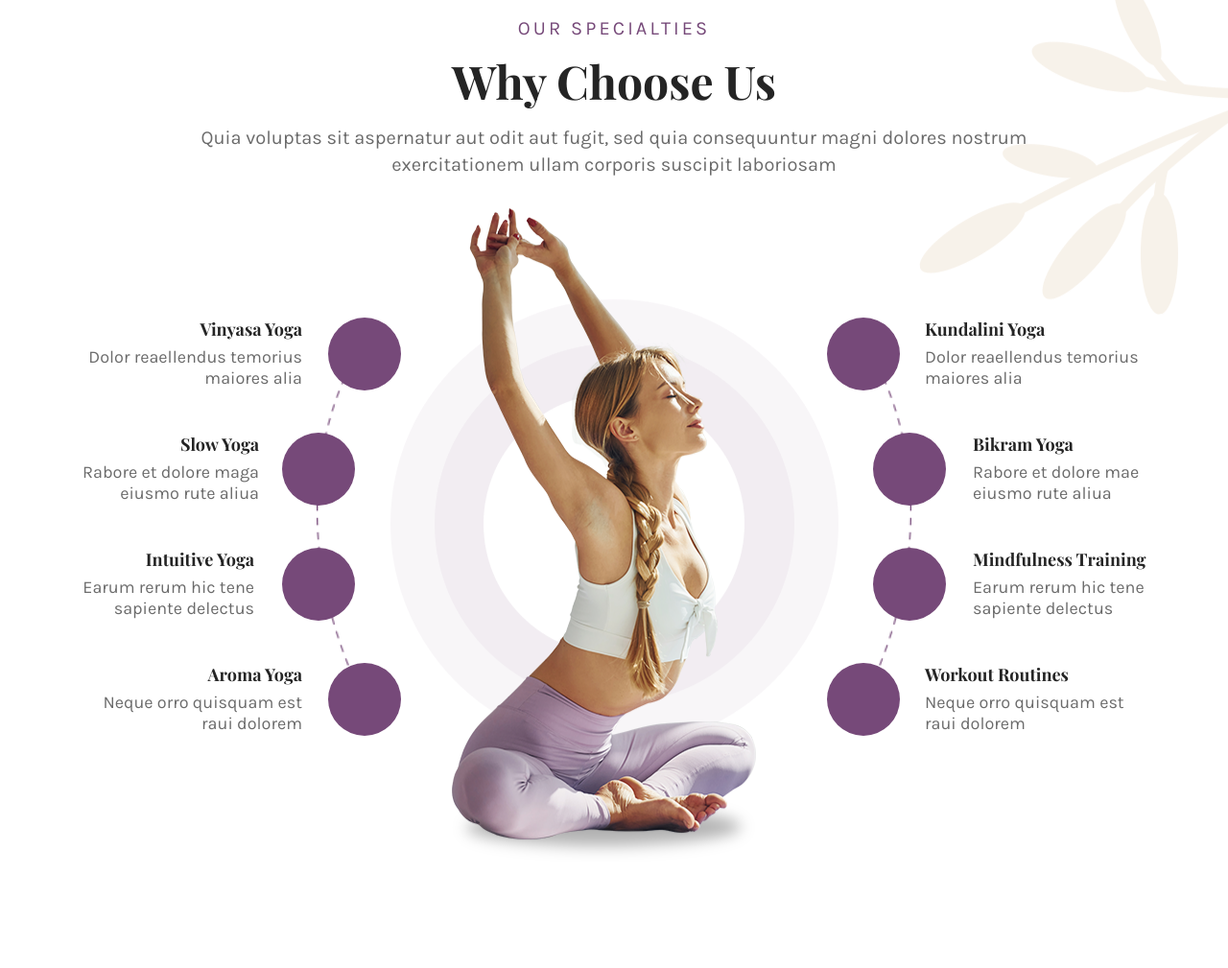
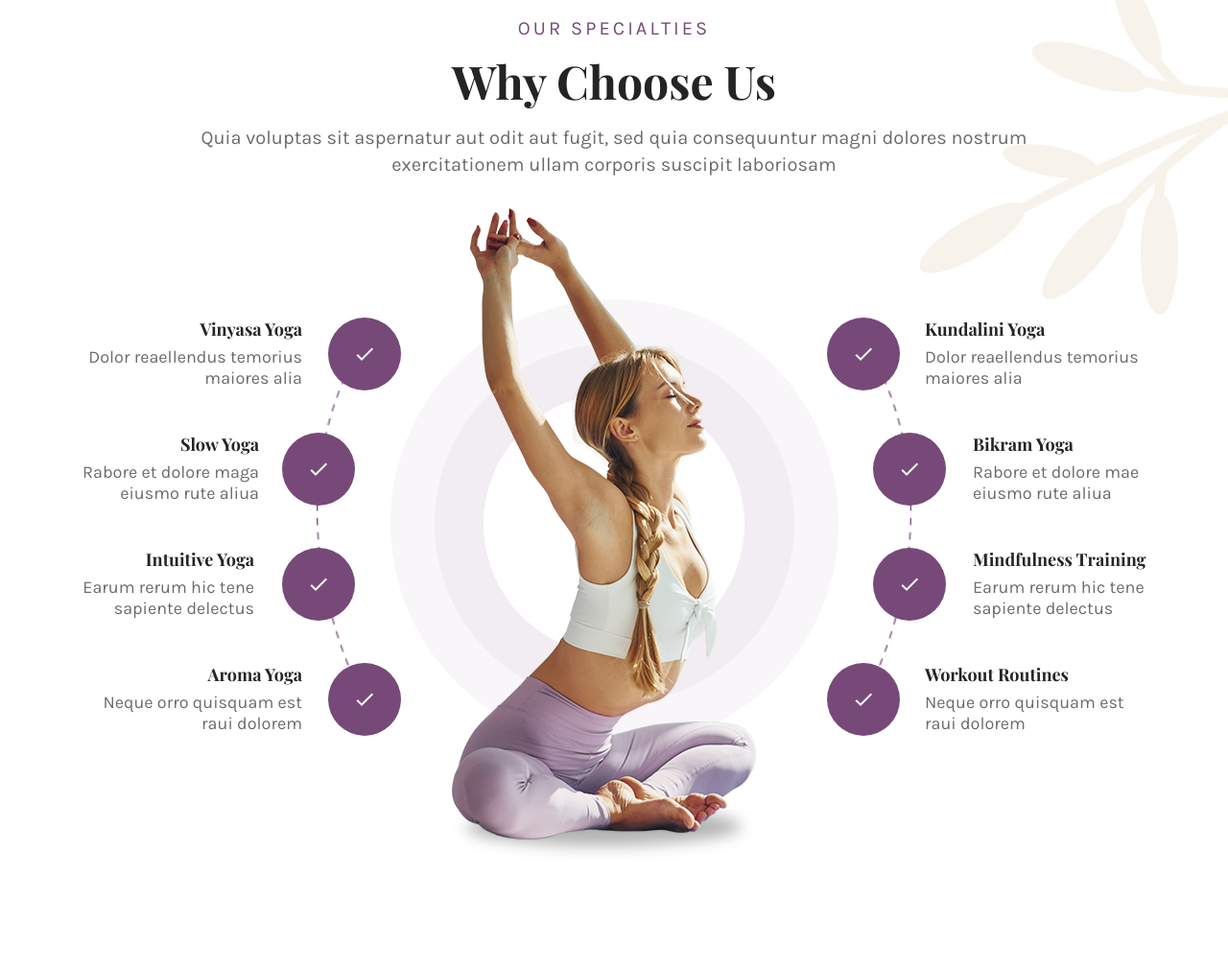
Before and after one commit to OzzayNetwork/Siha-Wellness, a plain HTML site: page index.html in a window 1280 px wide. Shown: the part 2568-3577 px from the top of the page at 96% size. Drawn offline with nearby package versions, Linux system fonts and the light colour scheme; a script that the page names is missing.

Commit message:
kelvin: the about us icons

```diff
--- a/assets/css/style.css
+++ b/assets/css/style.css
@@ -638,7 +638,7 @@ p{
     height: 390px;
 }
 .specialties_content::after {
-    content: "\f058";
+    content: "\f012c";
     height: 76px;
     width: 76px;
     background-color: var(--e-global-color-secondary);
@@ -652,6 +652,10 @@ p{
     line-height: 64px;
     color: var(--e-global-color-white);
     font-family: 'Font Awesome 6 Free';
+    display: flex;
+    justify-content: center;
+    align-items: center;
+    font: normal normal normal 24px/1 "Material Design Icons";
 }
 .s1::after {
     top: 110px;
@@ -673,7 +677,7 @@ p{
     text-align: left;
 }
 .specialties_content2::after {
-    content: "\f058";
+    content: "\f012c";
     height: 76px;
     width: 76px;
     background-color: var(--e-global-color-secondary);
@@ -686,7 +690,10 @@ p{
     font-size: 42px;
     line-height: 64px;
     color: var(--e-global-color-white);
-    font-family: 'Font Awesome 6 Free';
+   font: normal normal normal 24px/1 "Material Design Icons";
+   display: flex;
+   justify-content: center;
+   align-items: center;
 }
 .s5{
     padding-top: 110px;
```
Also changed, not shown: assets/js/type.js (+0 -8 lines).
